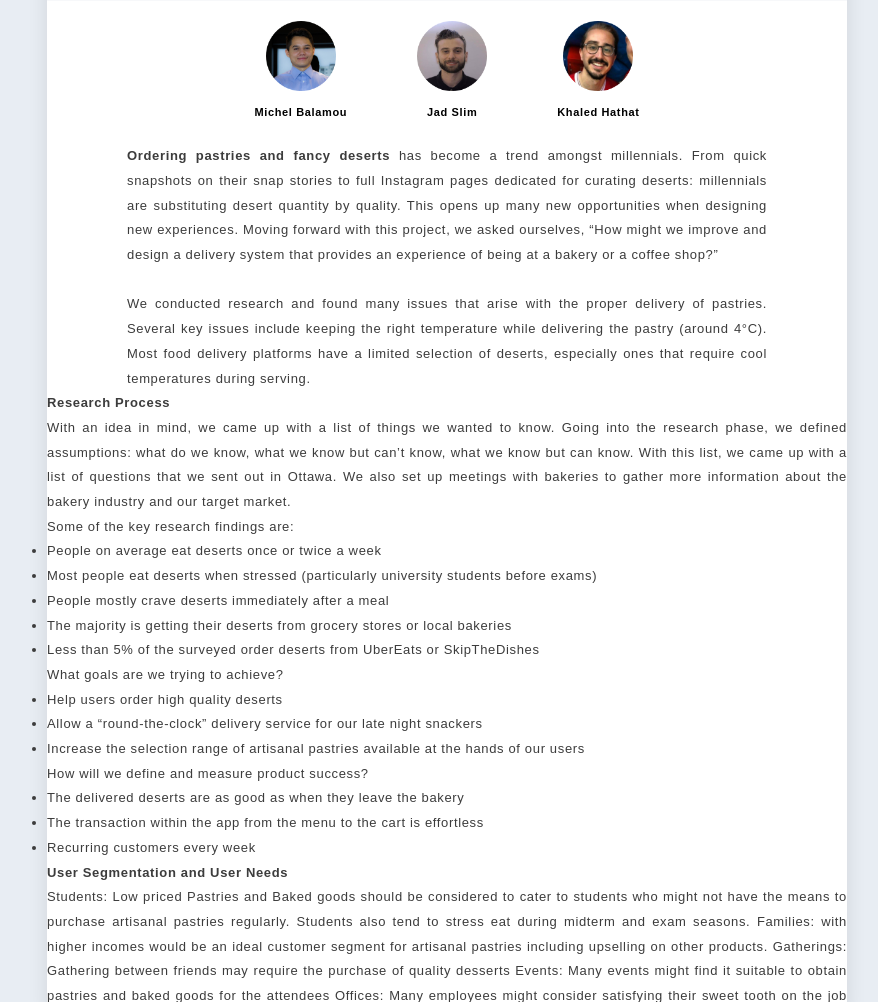
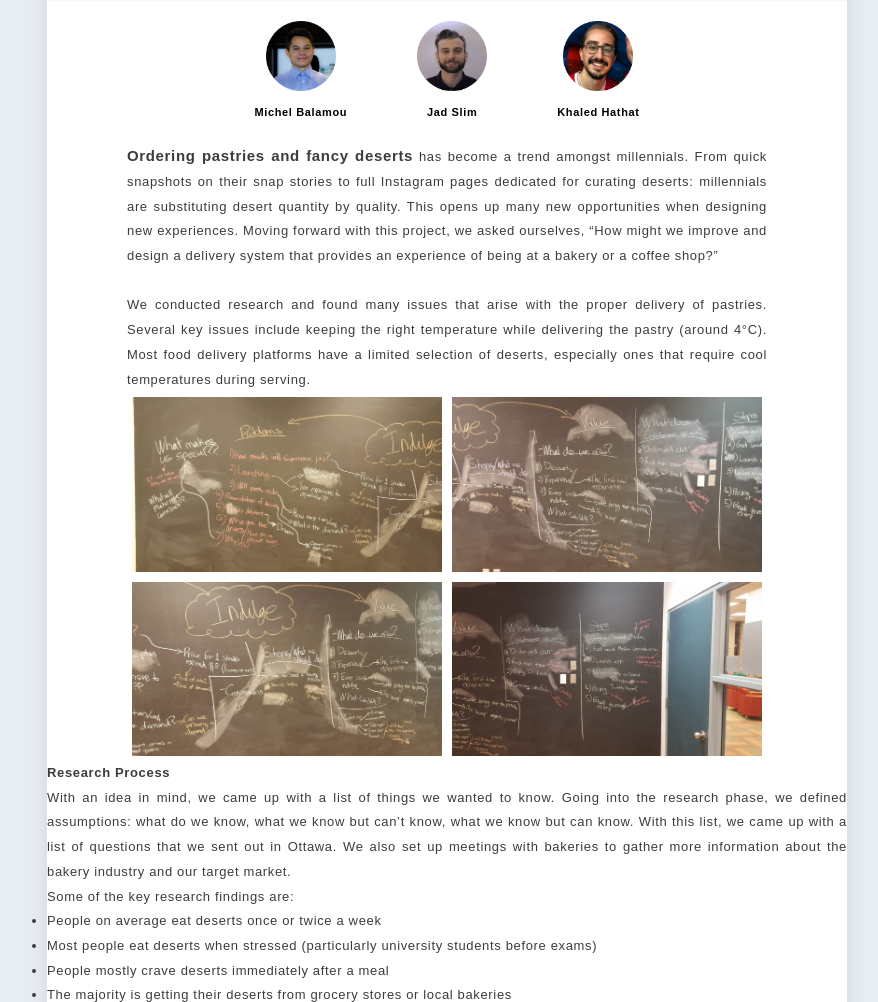
Before and after one commit to balamou/balamou.com, a PHP site: page /index.html in a window 1280 px wide. Shown: the part 666-1668 px from the top of the page, without its empty margins (193-1071 px from the left). Run offline with PHP 8.4, Linux system fonts and the light colour scheme; some web fonts are replaced.

Commit message:
Added brainstorm image grid

```diff
--- a/css/main.css
+++ b/css/main.css
@@ -165,3 +165,22 @@ a:active {
   color: black;
   background-color: transparent;
 }
+
+/* Board images */
+.column {
+  display: flex;
+  flex-wrap: wrap;
+  justify-content: center;
+  /* background-color: red; */
+}
+
+.row {
+  width: 40%;
+  /* background-color: blue; */
+}
+
+.row img {
+  vertical-align: middle; /* idk but this makes the div fit the image nicely*/
+  max-width: 100%;
+  padding: 5px;
+}
--- a/index.html
+++ b/index.html
@@ -70,7 +70,7 @@
 
     <!-- Intro -->
     <div class="intro" style="margin: 0px 80px;">
-      <p><span style="font-weight:bold;">Ordering pastries and fancy deserts</span> has become a trend amongst
+      <p><span style="font-weight:bold;font-size:15px;">Ordering pastries and fancy deserts</span> has become a trend amongst
       millennials. From quick snapshots on their snap stories to full Instagram pages dedicated for
       curating deserts: millennials are substituting desert quantity by quality. This
       opens up many new opportunities when designing new experiences. Moving forward
@@ -85,6 +85,19 @@
       </div>
     </div>
     <!-- /Intro -->
+
+    <!-- Board pictures -->
+    <div class="column">
+      <div class="row">
+        <img src="images/board1.JPG"/>
+        <img src="images/board2.JPG"/>
+      </div>
+      <div class="row">
+        <img src="images/board3.JPG"/>
+        <img src="images/board4.JPG"/>
+      </div>
+    </div>
+    <!-- Board pictures -->
 
     <!-- Research -->
     <div class="research">
```
Also changed, not shown: images/board1.JPG (added), images/board2.JPG (added), images/board3.JPG (added), images/board4.JPG (added).
